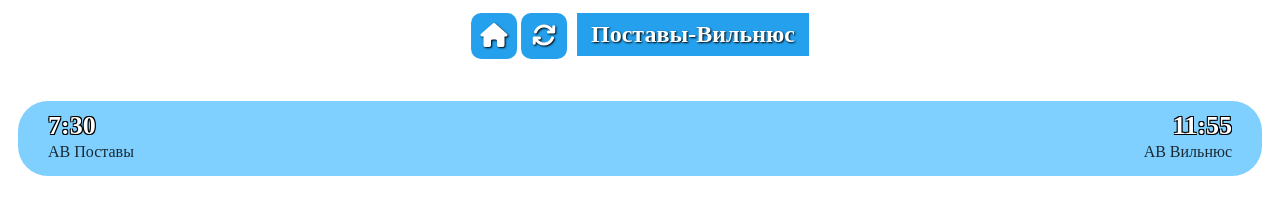
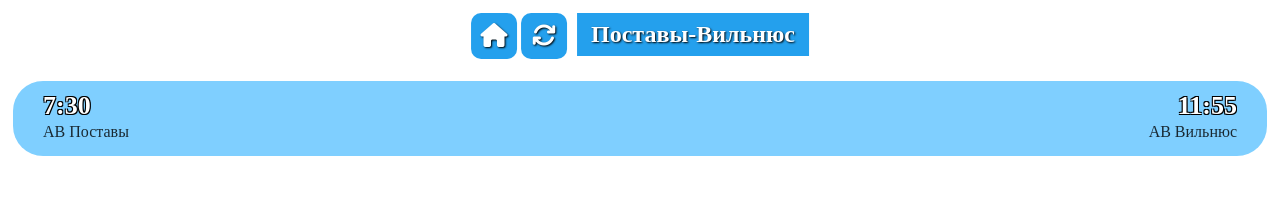
Before and after one commit to Krivetka/Postavy, a plain HTML site: page directions/POS-VIL.html in a window 1280 px wide. Drawn offline with Linux system fonts and the light colour scheme; a web font is replaced by a local one.

Commit message:
Add files via upload

```diff
--- a/directions/dir_style.css
+++ b/directions/dir_style.css
@@ -42,8 +42,9 @@
 .map{
     background: rgba(38, 173, 255, 0.59);
     border-radius: 30px;
-    margin-left: 10px;
-    margin-right: 10px;
+    margin-left: 5px;
+    margin-right: 5px;
+    margin-top: -20px;
 }
 .stop1{
     float: left;
```
